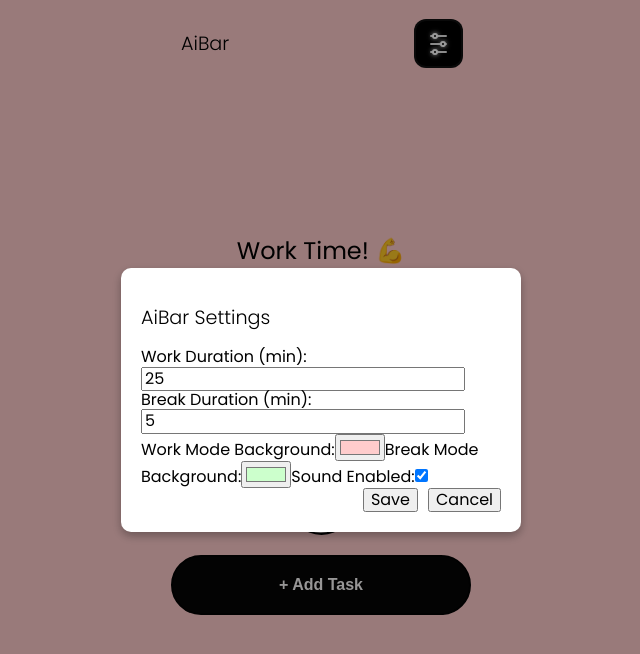
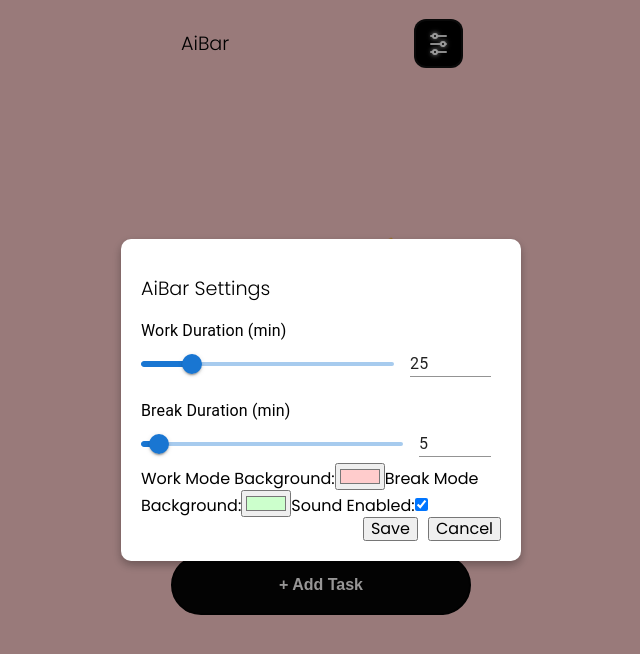
Before and after one commit to Sam0420/AiBar, a React (Vite) app: page / in a window 1280 px wide. Both pictures are taken after a click on the button 757 px from the left and 43 px from the top of the page. Shown: the top 654 px of the page, without its empty margins (319-959 px from the left). Built offline with nearby package versions, Linux system fonts and the light colour scheme; a web font is replaced by a local one.

Commit message:
added custom sliders from material UI for better user experience

```diff
--- a/package.json
+++ b/package.json
@@ -14,6 +14,7 @@
     "@emotion/styled": "^11.14.0",
     "@mui/icons-material": "^6.4.8",
     "@mui/material": "^6.4.8",
+    "@mui/system": "^6.4.8",
     "react": "^19.0.0",
     "react-dom": "^19.0.0",
     "react-icons": "^5.5.0",
--- a/src/components/TimerSetting.css
+++ b/src/components/TimerSetting.css
@@ -25,6 +25,10 @@
     max-width: 400px;
   }
 
+  .modal-content * { /* ✅ Ensures all elements inside modal use the same font */
+    font-family: "Poppins", sans-serif;
+    }
+
   .modal-buttons {
     display: flex;
     justify-content: flex-end;
@@ -34,3 +38,21 @@
   .title{
     font-size: larger;
   }
+
+  .form-group {
+    display: flex;
+    align-items: center;
+    justify-content: space-between; /* ✅ Puts label & input side by side */
+    margin-bottom: 10px; /* ✅ Adds spacing between form groups */
+  }
+
+  .form-group label {
+    flex: 1; /* ✅ Allows the label to take available space */
+    font-size: 14px; /* ✅ Adjusts label font size */
+  }
+
+  .form-group input {
+    width: 60px; /* ✅ Shrinks input width */
+    padding: 5px; /* ✅ Adjusts padding to reduce height */
+    font-size: 14px;
+  }
--- a/src/components/TimerSetting.jsx
+++ b/src/components/TimerSetting.jsx
@@ -1,19 +1,40 @@
 import React, { useState } from "react";
-import "./TimerSetting.css"
+import { Box, Grid, Typography, Slider, Input } from "@mui/material";
+
+import "./TimerSetting.css";
+
 const TimerSettings = ({
   currentWorkTime, currentBreakTime, onTimeChange, onBreakChange,
   onClose, workColor, setWorkColor, breakColor, setBreakColor, soundOn, setSoundOn
 }) => {
-  const [workInput, setWorkInput] = useState(currentWorkTime);
-  const [breakInput, setBreakInput] = useState(currentBreakTime);
+  const [workDuration, setWorkDuration] = useState(currentWorkTime);
+  const [breakDuration, setBreakDuration] = useState(currentBreakTime);
   const [workBgColor, setWorkBgColor] = useState(workColor);
   const [breakBgColor, setBreakBgColor] = useState(breakColor);
   const [soundSetting, setSoundSetting] = useState(soundOn);
 
+  // Handle work duration change
+  const handleWorkSliderChange = (event, newValue) => {
+    setWorkDuration(newValue);
+  };
+
+  const handleWorkInputChange = (event) => {
+    setWorkDuration(event.target.value === "" ? 1 : Number(event.target.value));
+  };
+
+  // Handle break duration change
+  const handleBreakSliderChange = (event, newValue) => {
+    setBreakDuration(newValue);
+  };
+
+  const handleBreakInputChange = (event) => {
+    setBreakDuration(event.target.value === "" ? 1 : Number(event.target.value));
+  };
+
   const handleSubmit = (e) => {
     e.preventDefault();
-    if (workInput > 0) onTimeChange(workInput);
-    if (breakInput > 0) onBreakChange(breakInput);
+    if (workDuration > 0) onTimeChange(workDuration);
+    if (breakDuration > 0) onBreakChange(breakDuration);
     setWorkColor(workBgColor);
     setBreakColor(breakBgColor);
     setSoundOn(soundSetting);
@@ -25,26 +46,82 @@ const TimerSettings = ({
       <div className="modal-content">
         <p className="title">AiBar Settings</p>
         <form onSubmit={handleSubmit}>
-          <label>
-            Work Duration (min):
-            <input type="number" value={workInput} min="1" onChange={(e) => setWorkInput(Number(e.target.value))} />
-          </label>
 
-          <label>
-            Break Duration (min):
-            <input type="number" value={breakInput} min="1" onChange={(e) => setBreakInput(Number(e.target.value))} />
-          </label>
+          {/* Work Duration Slider */}
+          <Box sx={{ width: 350 }}>
+            <Typography gutterBottom>Work Duration (min)</Typography>
+            <Grid container spacing={2} alignItems="center">
+              <Grid item xs>
+                <Slider
+                  value={workDuration}
+                  min={1}
+                  max={120}
+                  step={1}
+                  onChange={handleWorkSliderChange}
+                  aria-labelledby="work-slider"
+                />
+              </Grid>
+              <Grid item>
+                <Input
+                  value={workDuration}
+                  size="small"
+                  onChange={handleWorkInputChange}
+                  inputProps={{
+                    step: 1,
+                    min: 1,
+                    max: 120,
+                    type: "number",
+                    "aria-labelledby": "work-slider",
+                  }}
+                />
+              </Grid>
+            </Grid>
+          </Box>
 
+          {/* Break Duration Slider */}
+          <Box sx={{ width: 350, marginTop: 2 }}>
+            <Typography gutterBottom>Break Duration (min)</Typography>
+            <Grid container spacing={2} alignItems="center">
+              <Grid item xs>
+                <Slider
+                  value={breakDuration}
+                  min={1}
+                  max={60}
+                  step={1}
+                  onChange={handleBreakSliderChange}
+                  aria-labelledby="break-slider"
+                />
+              </Grid>
+              <Grid item>
+                <Input
+                  value={breakDuration}
+                  size="small"
+                  onChange={handleBreakInputChange}
+                  inputProps={{
+                    step: 1,
+                    min: 1,
+                    max: 60,
+                    type: "number",
+                    "aria-labelledby": "break-slider",
+                  }}
+                />
+              </Grid>
+            </Grid>
+          </Box>
+
+          {/* Work Mode Background */}
           <label>
             Work Mode Background:
             <input type="color" value={workBgColor} onChange={(e) => setWorkBgColor(e.target.value)} />
           </label>
 
+          {/* Break Mode Background */}
           <label>
             Break Mode Background:
             <input type="color" value={breakBgColor} onChange={(e) => setBreakBgColor(e.target.value)} />
           </label>
 
+          {/* Sound Toggle */}
           <label>
             Sound Enabled:
             <input type="checkbox" checked={soundSetting} onChange={(e) => setSoundSetting(e.target.checked)} />
```
Also changed, not shown: 1 other file (tests, documents, lock files or other folders).
